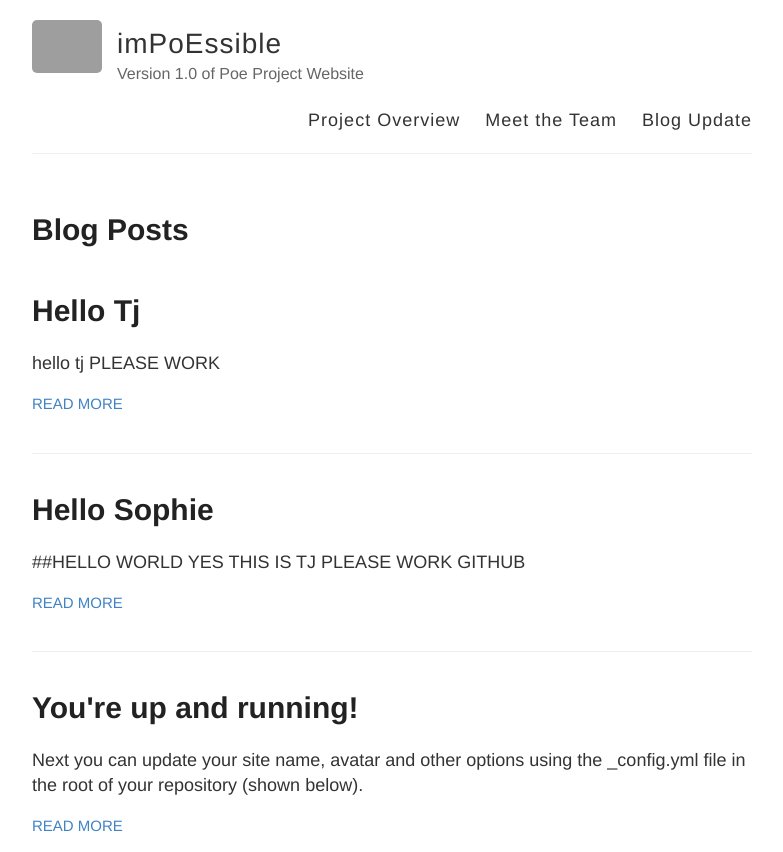
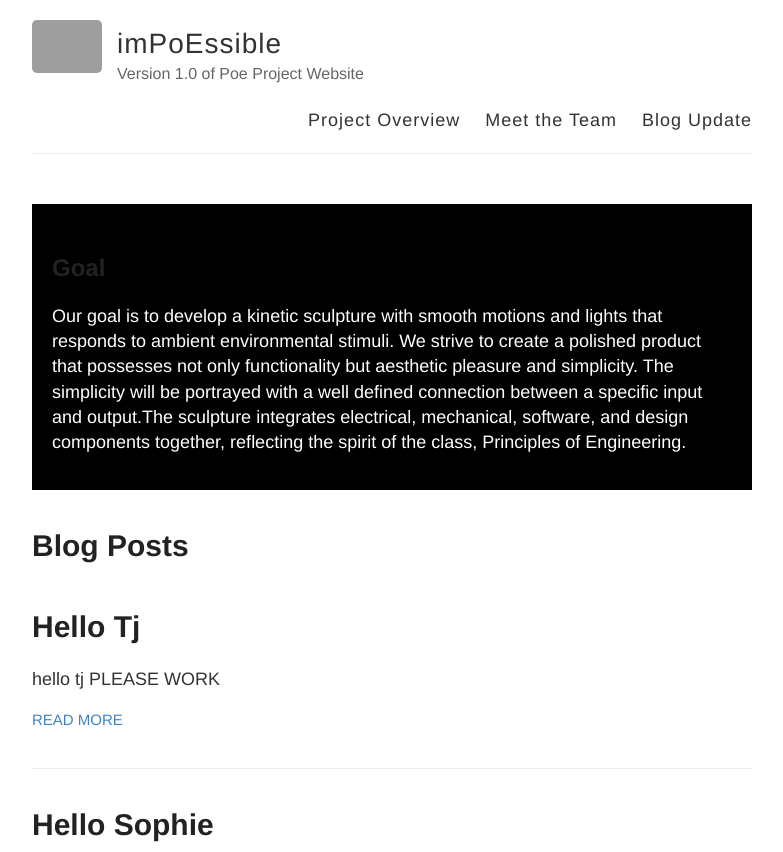
Before and after one commit to imPoEssible/imPoEssible.github.io, a Jekyll site: the page built from index.html, in a window 1280 px wide and 900 px high, cut to the strip 0-852 px from the top of the window. Shown: the whole strip, without its empty margins (248-1031 px from the left). Built offline with Jekyll 4.4.1, drawn with Linux system fonts in a browser that asks for light colours; Markdown is read by kramdown in place of the engine named in the settings; grey boxes are pictures that could not be loaded.

Commit message:
Update index.html

```diff
--- a/index.html
+++ b/index.html
@@ -8,6 +8,11 @@ layout: default
 
     <h1>{{ page.title }}</h1>
 
+    <div style="background-color:black; color:white; padding:20px;">
+    <h2>Goal</h2>
+    <p>Our goal is to develop a kinetic sculpture with smooth motions and lights that responds to ambient environmental stimuli. We strive to create a polished product that possesses not only functionality but aesthetic pleasure and simplicity. The simplicity will be portrayed with a well defined connection between a specific input and output.The sculpture integrates electrical, mechanical, software, and design components together, reflecting the spirit of the class, Principles of Engineering.</p>
+    </div>
+
     <div class="entry">
       {{ content }}
       <iframe width="420" height="315"
```
